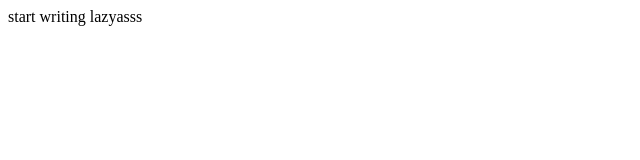
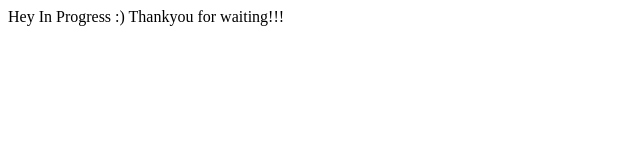
Before and after one commit to Swarupa2025/SwarupaGolla.github.io, a plain HTML site: page blog.html in a window 1280 px wide. Shown: the whole page, without its empty margins (0-640 px from the left). Drawn offline with Linux system fonts and the light colour scheme.

Commit message:
Update blog.html

```diff
--- a/blog.html
+++ b/blog.html
@@ -1,4 +1,5 @@
 <html>
-    start writing lazyasss
-
+    Hey
+    In Progress :)
+    Thankyou for waiting!!!
 </html>
```
